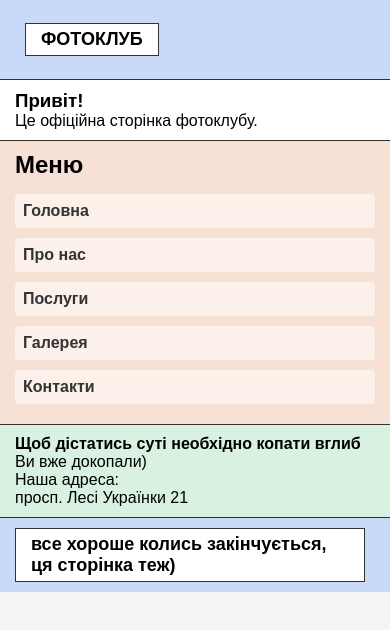
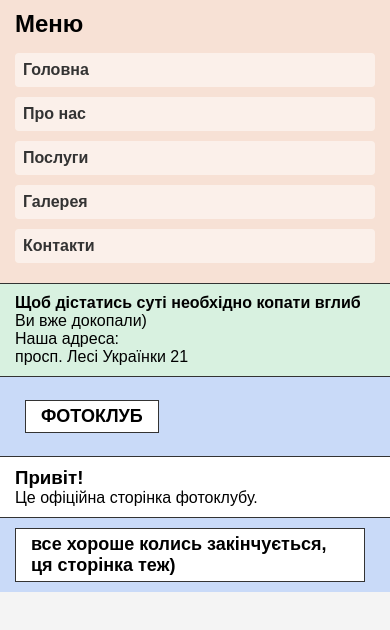
Before and after one commit to artarines/vebmob3, a plain HTML site: page index.html in a window 390 px wide. Drawn offline with Linux system fonts and the light colour scheme.

Commit message:
Update style.css

```diff
--- a/style.css
+++ b/style.css
@@ -133,27 +133,29 @@ html, body {
     .container {
         /* 5 рядків */
         grid-template-columns: 1fr;
-        grid-template-rows: auto auto auto auto auto;
-        min-height: auto;
+        grid-template-rows: auto 1fr auto auto auto;
+        min-height: 100vh;
         width: 100%;
+        display: flex;
+        flex-direction: column;
     }
 
     #block1 {
         grid-column: 1;
-        grid-row: 3;
+        grid-row: 1;
         border-right: none;
         border-bottom: 1px solid #333;
     }
     #block2 {
         grid-column: 1;
-        grid-row: 1;
+        grid-row: 2;
         border-right: none;
         border-bottom: 1px solid #333;
     }
 
     #block3 {
         grid-column: 1;
-        grid-row: 2;
+        grid-row: 3;
         border-right: none;
         border-top: none;
         border-bottom: 1px solid #333;
```
